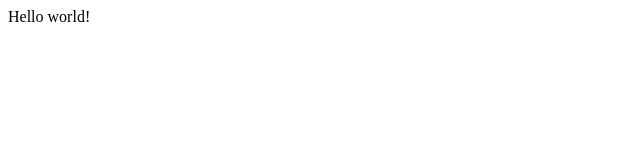
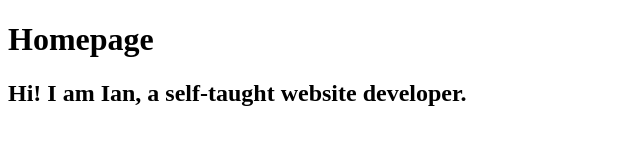
Before and after one commit to madyanes/gatsby-tutorial, a Gatsby site: page / in a window 1280 px wide. Shown: the whole page, without its empty margins (0-640 px from the left). Built offline with nearby package versions, Linux system fonts and the light colour scheme; Gatsby itself is replaced by a stand-in of ours.

Commit message:
rendering a simple React component

```diff
--- a/src/pages/index.js
+++ b/src/pages/index.js
@@ -1,5 +1,12 @@
-import * as React from "react"
+import React from "react"
 
-export default function Home() {
-  return <div>Hello world!</div>
+const Index = () => {
+  return (
+    <div>
+      <h1>Homepage</h1>
+      <h2>Hi! I am Ian, a self-taught website developer.</h2>
+    </div>
+  )
 }
+
+export default Index
```
